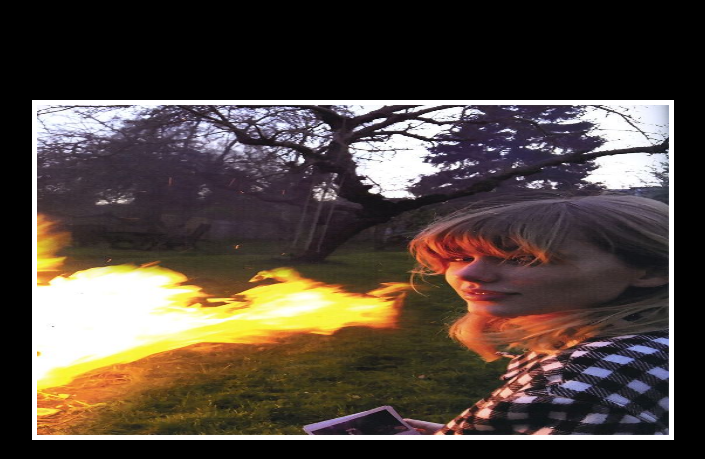
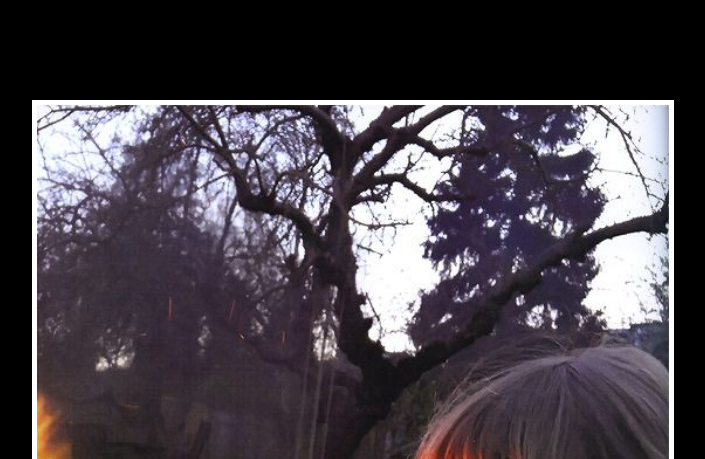
Before and after one commit to theanodar/My-Meme, a plain HTML site: page index.html in a window 1280 px wide. Shown: the top 459 px of the page, without its empty margins (292-997 px from the left). Drawn offline with nearby package versions, Linux system fonts and the light colour scheme; a web font is replaced by a local one.

Commit message:
Add files via upload

```diff
--- a/style.css
+++ b/style.css
@@ -17,5 +17,5 @@ h1{
 .image{
     width: 100%;
     border: 5px solid white;
-    height: 330px;
+
 }
```
